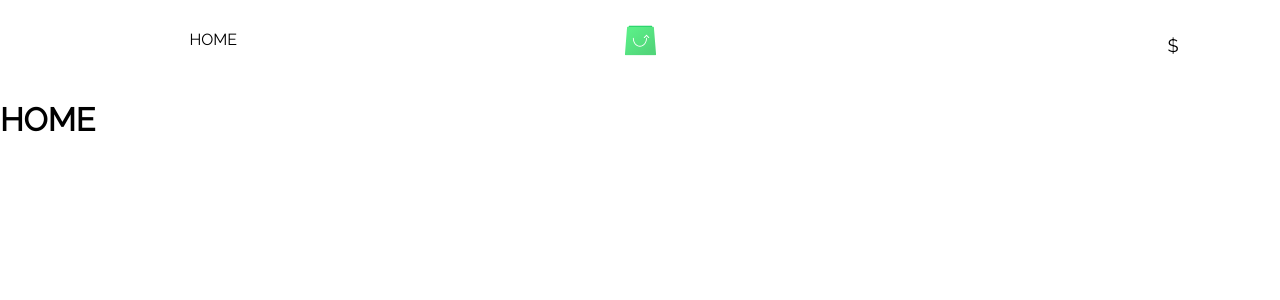
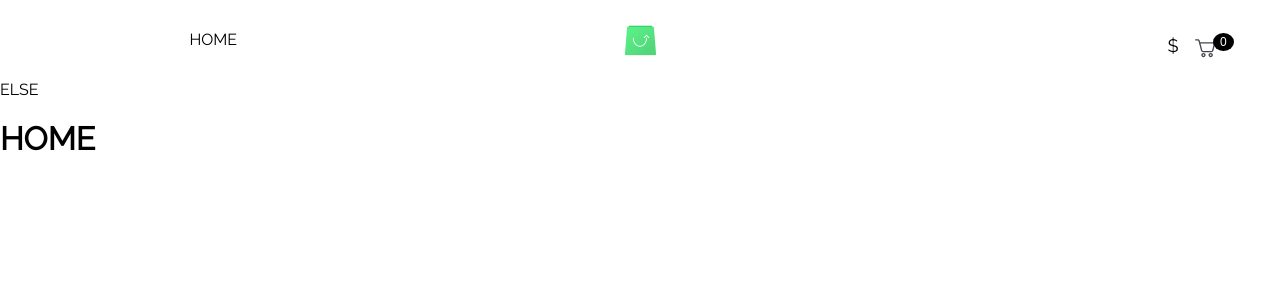
Before and after one commit to traumcode/junior-react-frontend-SCANDIWEB-JS, a React (Create React App) app: page / in a window 1280 px wide. Shown: the top 300 px of the page. Built offline with nearby package versions, Linux system fonts and the light colour scheme.

Commit message:
continuing implementing the header

```diff
--- a/src/app/App.js
+++ b/src/app/App.js
@@ -5,6 +5,7 @@ import { onError } from "@apollo/client/link/error";
 import { BrowserRouter as Router, Route, Switch } from "react-router-dom";
 import Layout from "../ui/Layout";
 import mainStorage from "../mainStorage";
+import { getDistinctIDs } from "../utils/GetData";
 
 export const currencyToSign = {
    GBP: "£",
@@ -78,13 +79,12 @@ export default class App extends PureComponent {
    }
 
    render() {
-	 console.log(this.state.mainStorage)
 	 return (
 	    <ApolloProvider client={client}>
 		  <Router>
 			<Layout mainstorage={this.state.mainStorage} client={client}>
 			   <Switch>
-				 <Route path="/" exact>
+				 <Route path="/" exact getDistinctIDs={getDistinctIDs}>
 				    <div><h1>HOME</h1></div>
 				 </Route>
 			   </Switch>
--- a/src/ui/Header.js
+++ b/src/ui/Header.js
@@ -4,7 +4,9 @@ import { Link } from "react-router-dom";
 import styled from "styled-components";
 import styles from "./Header.module.css";
 import { currencyToSign, setMainStorage } from "../app/App";
+import { getDistinctIDs as GetDistinctIDs } from "../utils/GetData";
 import { ReactComponent as BrandSvg } from "../resources/brand.svg";
+import { ReactComponent as CartSvg } from "../resources/cart.svg";
 
 
 const Head = styled.div`
@@ -32,7 +34,7 @@ const CategoryButton = styled.button`
   flex: none;
   order: 0;
   flex-grow: 0;
-  margin: 30px 0px;
+  margin: 30px 0;
   cursor: pointer;
 `;
 
@@ -47,6 +49,7 @@ export default class Header extends React.PureComponent {
 	    currenciesMenuIsOpen: false,
 	    miniCartIsOpen: false,
 	    symbols: [ "$", "£", "$", "¥", "₽" ],
+	    prices: {}
 	 }
    }
 
@@ -76,6 +79,8 @@ export default class Header extends React.PureComponent {
    }
 
    render() {
+	 console.log(this.state)
+	 console.log(this.props)
 	 return (
 	    <div>
 		  <Head>
@@ -119,7 +124,13 @@ export default class Header extends React.PureComponent {
 			   <div className={styles.smallContainer}>
 				 <div className={styles.currencyButtonContainer}>
 				    <div>
-					  <button className={styles.currencyButton} onClick={() => this.props.setShow("currency")}>
+					  <button className={styles.currencyButton}
+							onClick={() => {
+							   this.props.show !== "currency" ?
+								 this.props.setShow("currency") :
+								 this.props.setShow(null)
+
+							}}>
 						<h3>{currencyToSign[this.props.mainStorage.currency] || "$"}</h3>
 					  </button>
 					  {this.props.show === "currency" ? (
@@ -143,10 +154,52 @@ export default class Header extends React.PureComponent {
 						""
 					  )}
 				    </div>
+				    <div
+					  onClick={() => {
+						this.props.setShow(this.props.show === "cart" ? null : "cart");
+						setMainStorage({ isCartMode: true })
+					  }}
+					  className={styles.shoppingCartButtonContainer}
+				    >
+					  <button className={styles.shoppingCartButton}>
+						<CartSvg/>
+						<span className={styles.totalItems}>{GetDistinctIDs().size}</span>
+					  </button>
+				    </div>
 				 </div>
 			   </div>
 			</div>
 		  </Head>
+		  {this.props.show === "cart" ? (
+			this.props.mainStorage?.cartProducts?.length ? (
+			   <div className={styles.dropDownShoppingCart}>
+				 <div className={styles.dropDownShoppingCartTitle}>
+				    <h3>My bag, {GetDistinctIDs().size}</h3>
+				 </div>
+				 <div className={styles.itemsContainer}>
+				    {this.props.mainStorage?.cartProducts?.sort((a, b) => a.id.localeCompare(b.id)).map((product, index) => {
+					  return (
+						<div key={product.id}>
+						   <div>{product.id}</div>
+						</div>
+					  );
+				    })}
+				 </div>
+				 <div className={styles.bottomContainer}>
+				    <div className={styles.totalPriceContainer}>
+					  <h3 className={styles.totalPrice}>Total</h3>
+					  <h3>
+						{currencyToSign[this.props.mainStorage.currency]}
+						{/*{Object.values(this.state.prices)}*/}
+					  </h3>
+
+				    </div>
+
+				 </div>
+			   </div>
+
+			) : (<div>ELSE</div>)
+		  ) : (<div>ELSE</div>)}
 	    </div>
 	 )
 
--- a/src/ui/Header.module.css
+++ b/src/ui/Header.module.css
@@ -120,3 +120,74 @@
 .currencyButtonText:hover {
    background-color: rgb(236, 236, 236);
    }
+
+.shoppingCartButtonContainer {
+   position: absolute;
+   height: 25px;
+   top: calc(50% - 20px / 2);
+
+   flex: none;
+   order: 3;
+   flex-grow: 0;
+   margin: 0 22px;
+   }
+
+.shoppingCartButton {
+   border: 0;
+   margin-top: 0.25rem;
+   background-color: transparent;
+   cursor: pointer;
+   }
+
+.totalItems {
+   background-color: black;
+   border-radius: 50%;
+   color: white;
+   display: inline-block;
+   position: absolute;
+   top: 0;
+   left: 75%;
+   font-size: 12px;
+   line-height: 1;
+   padding: 3px 7px;
+   text-align: center;
+   vertical-align: middle;
+   white-space: nowrap;
+   }
+
+.dropDownShoppingCart {
+   position: absolute;
+   width: 325px;
+   height: 560px;
+   right: 6%;
+   top: 78px;
+   background-color: white;
+   animation: growDown 500ms ease-in-out forwards;
+   transform-origin: top center;
+   box-shadow: 0 4px 8px 0 rgba(0, 0, 0, 0.2);
+   z-index: 1;
+   }
+
+.dropDownShoppingCartTitle {
+   margin-top: 8px;
+   padding-left: 16px;
+   width: 95%;
+   height: 26px;
+   position: absolute;
+   z-index: 1;
+   background-color: white;
+
+   font-family: Raleway, sans-serif;
+   font-style: normal;
+   font-weight: bold;
+   font-size: 14px;
+   line-height: 160%;
+   }
+
+.itemsContainer {
+   margin-top: 10px;
+   height: 70%;
+   width: 325px;
+   overflow: scroll;
+   overflow-x: hidden;
+   }
--- /dev/null
+++ b/src/utils/GetData.js
@@ -0,0 +1,9 @@
+export const getDistinctIDs = () => {
+   const d = JSON.parse(window.localStorage.getItem("mainStorage"))
+   let currency = d?.currency;
+   let distinctIds = new Set(this?.props.mainStorage.cartProducts?.map(id => id.id))
+   return {
+	 size: distinctIds.size,
+      currency: currency
+   }
+}
```
